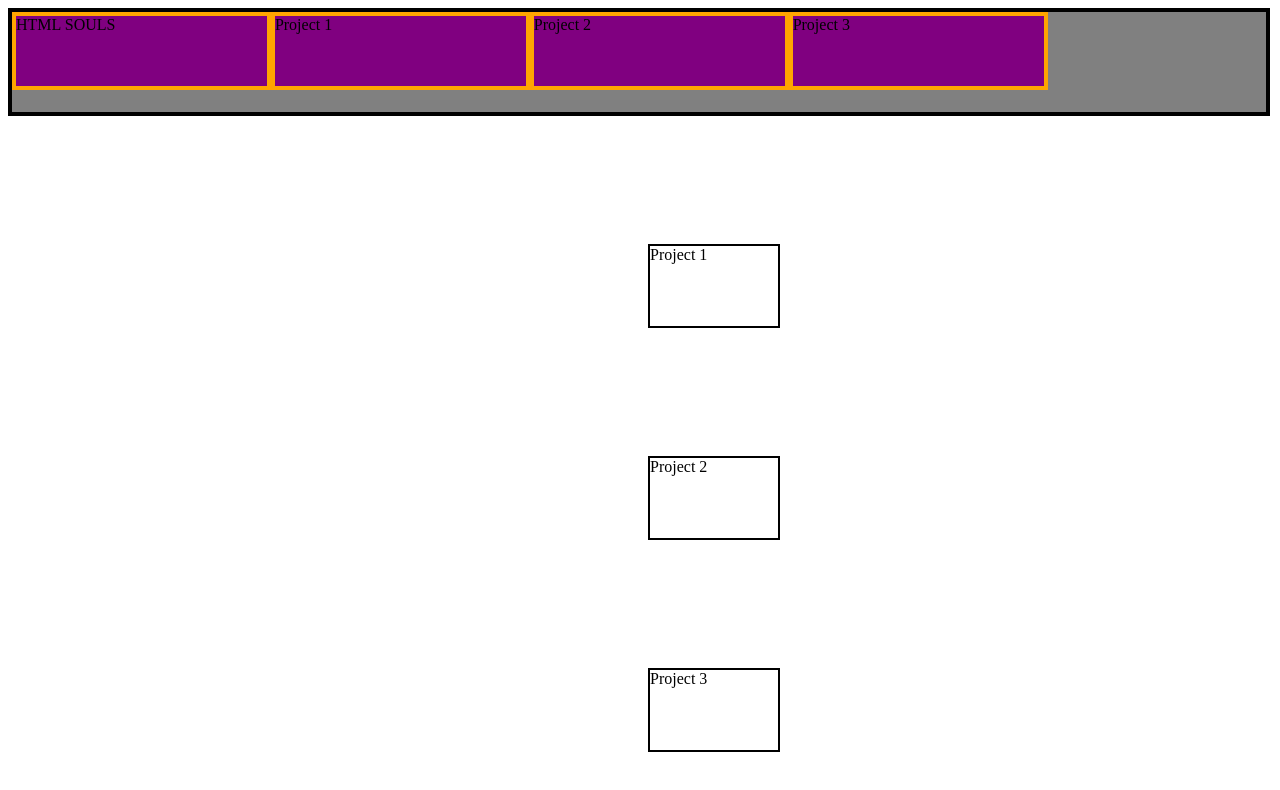
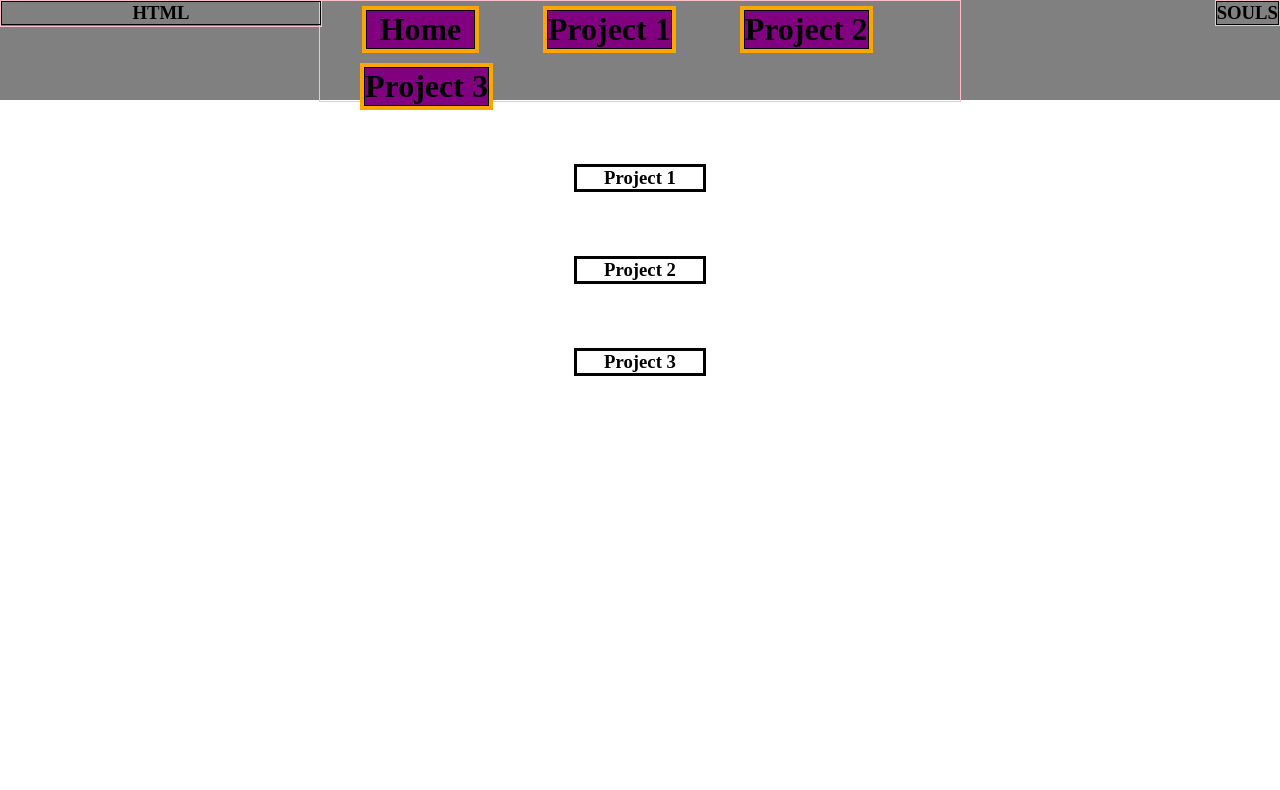
Before and after one commit to elisidan/htmlsouls, a plain HTML site: page index.html in a window 1280 px wide. Drawn offline with Linux system fonts and the light colour scheme.

Commit message:
Added some containers, more CSS. Need to fix vertical alignment.

```diff
--- a/index.html
+++ b/index.html
@@ -7,22 +7,27 @@ HTML SOULS
 	</head>
 <body>
 	<div id="toolbar">
-<div id="home" class="menu">
-	<a href="www.htmlsouls.com">HTML SOULS</a>
+		<div class="html"><h3 class="menutext">HTML</h3></div>
+		<div class="souls"><h3 class="menutext">SOULS</h3></div>
+		<div class="container">
+			<div id="home" class="menubox">
+				<h1 class="menutext"><a href="www.htmlsouls.com" />Home</a></h1>
 			</div>
-<div id="Project 1" class="menu">
-	<a href="www.htmlsouls.com/pro1">Project 1</a>
+			<div id="Project 1" class="menubox">
+				<h1 class="menutext"><a href="www.htmlsouls.com/pro1">Project 1</a></h1>
 			</div>
-<div id="Project 2" class="menu">
-	<a href="www.htmlsouls.com/pro2">Project 2</a>
+			<div id="Project 2" class="menubox">
+				<h1 class="menutext"><a href="www.htmlsouls.com/pro2">Project 2</a></h1>
 			</div>
-<div id="Project 3" class="menu">
-	<a href="www.htmlsouls.com/pro3">Project 3</a>
+			<div id="Project 3" class="menubox">
+				<h1 class="menutext"><a href="www.htmlsouls.com/pro3">Project 3</a></h1>
 			</div>
 		</div>
-<div class="main">Project 1</div>
-<div class="main">Project 2</div>
-<div class="main">Project 3</div>
+
+	</div>
+	<div class="main"><h3 class="menutext">Project 1</h3></div>
+	<div class="main"><h3 class="menutext">Project 2</h3></div>
+	<div class="main"><h3 class="menutext">Project 3</h3></div>
 </body>
 <footer>
 </footer>
--- /dev/null
+++ b/null.css
@@ -0,0 +1,48 @@
+/* http://meyerweb.com/eric/tools/css/reset/
+   v2.0 | 20110126
+   License: none (public domain)
+*/
+
+html, body, div, span, applet, object, iframe,
+h1, h2, h3, h4, h5, h6, p, blockquote, pre,
+a, abbr, acronym, address, big, cite, code,
+del, dfn, em, img, ins, kbd, q, s, samp,
+small, strike, strong, sub, sup, tt, var,
+b, u, i, center,
+dl, dt, dd, ol, ul, li,
+fieldset, form, label, legend,
+table, caption, tbody, tfoot, thead, tr, th, td,
+article, aside, canvas, details, embed,
+figure, figcaption, footer, header, hgroup,
+menu, nav, output, ruby, section, summary,
+time, mark, audio, video {
+	margin: 0;
+	padding: 0;
+	border: 0;
+	font-size: 100%;
+	font: inherit;
+	vertical-align: baseline;
+}
+/* HTML5 display-role reset for older browsers */
+article, aside, details, figcaption, figure,
+footer, header, hgroup, menu, nav, section {
+	display: block;
+}
+body {
+	line-height: 1;
+}
+ol, ul {
+	list-style: none;
+}
+blockquote, q {
+	quotes: none;
+}
+blockquote:before, blockquote:after,
+q:before, q:after {
+	content: '';
+	content: none;
+}
+table {
+	border-collapse: collapse;
+	border-spacing: 0;
+}
--- a/souls.scss
+++ b/souls.scss
@@ -1,35 +1,62 @@
 html, body {
-	height: 100%; width: 100%; margin: 1;
+	height: 100%; width: 100%; margin: 0; padding: 0;
+	}
+
+
+
+#toolbar {
+	height: 10%;
+	width: 100%;
+	background: gray;
+	min-height: 100px;
+
 }
 
-#toolbar {
-	border: 4px solid black;
-	height: 10%;
-	width: 98%;
-	background: gray;
-	min-height: 100px;
+.html {
+	position: relative;
+	height: 25%;
+	width: 25%;
+	margin: auto auto;
+	border: 1px solid pink;
+	float: left;
 }
 
-.menu {
-	height: 70%;
-	width: 20%;
+.souls {
+	border: 1px solid pink;
+	float: right;
+}
+
+.container {
+	border: 1px solid pink;
+	height: 100%;
+	width: 50%;
+	margin: auto auto;
+}
+
+.menubox {
 	display: inline-block;
-	float: left;
-	padding: auto;
+	position: inherit;
+	margin: 5px 20px 5px 40px;
 	border: 4px solid orange;
 	background: purple;
+	min-width: 17%;
+	}
+
+
+.menutext {
+	margin: auto auto;
+	border: 1px solid black;
+	text-align: center;
 	vertical-align: middle;
 	a {
 		text-decoration: none;
 		color: black;
 		}
-	min-height: 70px;
+
 }
-
 .main {
 	border: 2px solid black;
-	height: 10%;
 	width: 10%;
-	margin: 10% 50%;
+	margin: 5% auto;
 	overflow: hidden;
 }
```
Also changed, not shown: souls.css, 1 other file. Lines whose indentation alone changed are shown as unchanged.
